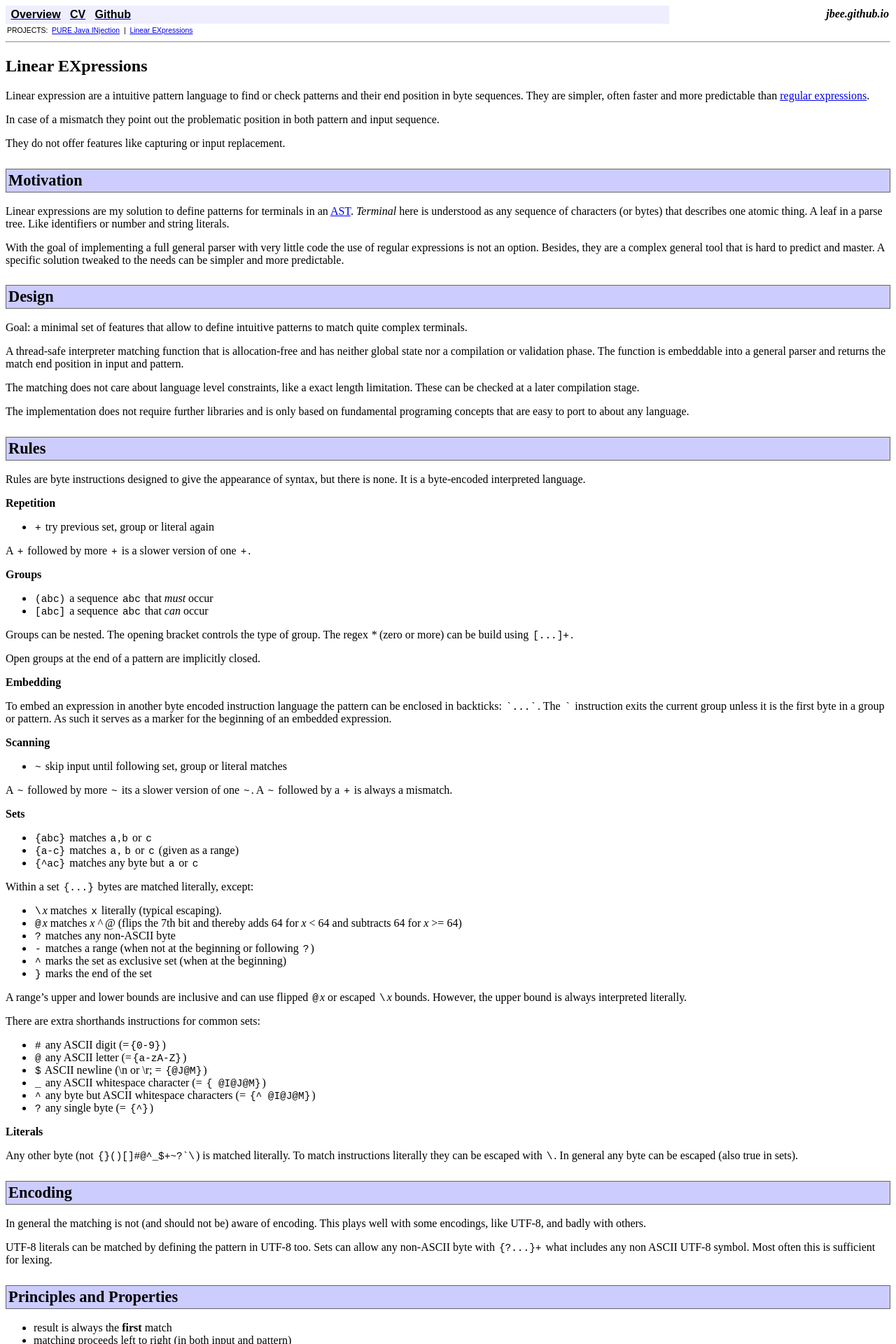
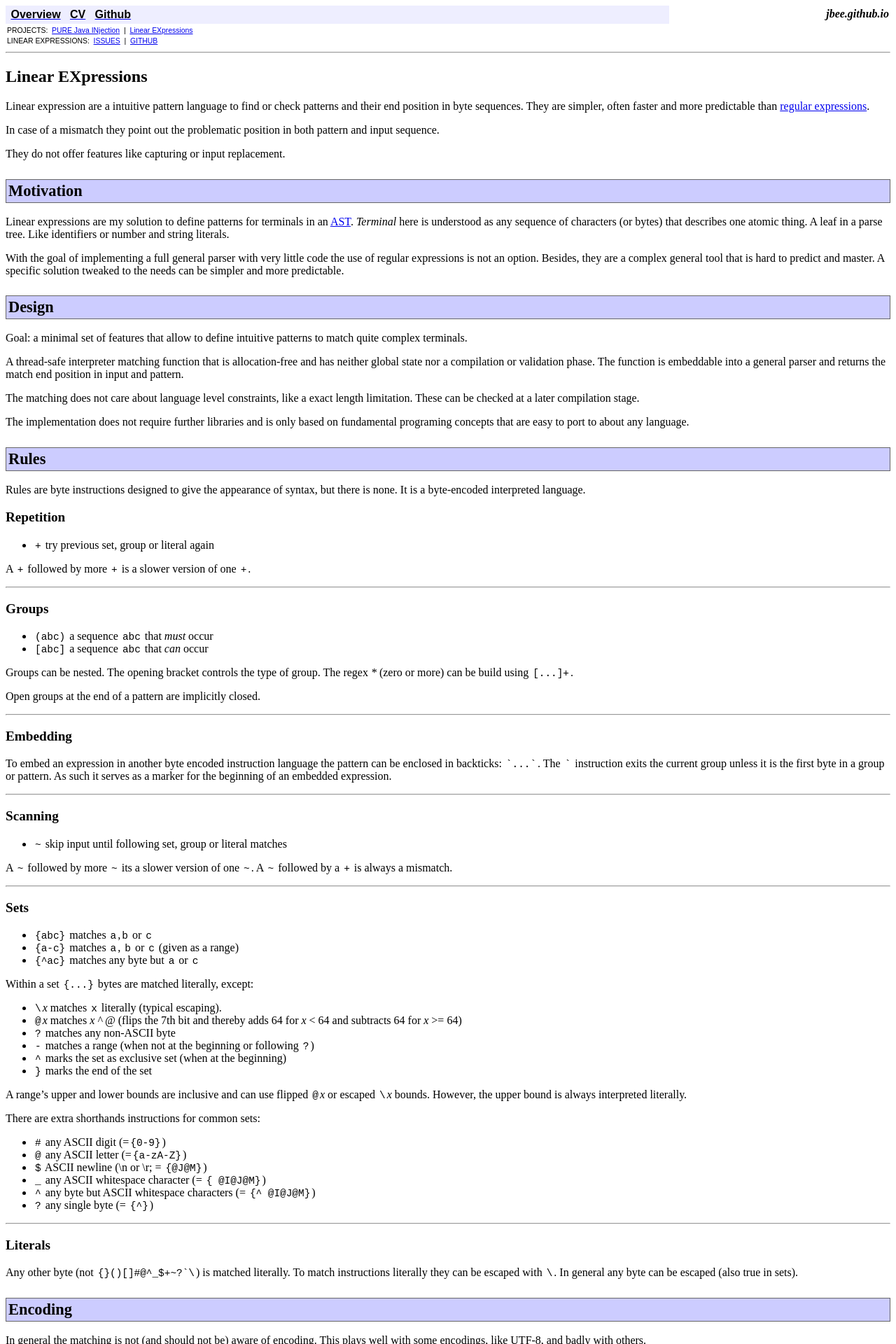
Before and after one commit to jbee/jbee.github.io, a Jekyll site: the page built from lex/index.md, in a window 1280 px wide. Shown: the top 1920 px of the page at 70% size. Built offline with Jekyll 4.4.1, drawn with Linux system fonts in a browser that asks for light colours; some of the changed text lies outside the part shown.

Commit message:
feat: links back in, h3 in javadoc style

```diff
--- a/_includes/menu.html
+++ b/_includes/menu.html
@@ -8,4 +8,9 @@
 	&nbsp;<a href="https://github.com/jbee"><span>Github</span></a>&nbsp;
 	</td></tr></table>
 	<div>PROJECTS: &nbsp;<a href="/purejin/"><span>PURE Java INjection</span></a>&nbsp; | &nbsp;<a href="/lex/"><span>Linear EXpressions</span></a>&nbsp;</div>
+	{% if page.links %}
+	<div>{{ page.title }}:
+	{% for link in page.links %}&nbsp;<a href="{{ link[1] }}">{{ link[0] }}</a>&nbsp;{% unless forloop.last %} | {% endunless %}{% endfor %}
+	</div>
+	{% endif %}
 </nav>
--- a/_layouts/default.html
+++ b/_layouts/default.html
@@ -7,7 +7,8 @@
 	<style>
 nav table a span { font-weight: bold; color: black; }
 nav table { background-color: #EEEEFF; padding: 3px 2px; font-family: "SansSerif", sans-serif; }
-nav div { font-family: "SansSerif", sans-serif; font-size: 65%; padding: 2px; padding-top: 4px;}
+nav div { font-family: "SansSerif", sans-serif; font-size: 65%; padding: 2px; margin-top: 2px;}
+nav div + div { text-transform: uppercase; margin: 0;  }
 nav aside { float: right; background-color: white; font-style: italic; font-weight: bold; padding: 3px 2px; width: 20%; text-align: right; }
 
 section table { margin-top: 1em; }
@@ -22,13 +23,8 @@ footer { font-family: "Verdana", sans-serif; font-size: 70%; color: #808080;  }
 footer p { margin-top: 0.5em; }
 
 h1 { font-size: 150%; font-weight: bold; }
-h2 { font-size: 140%; font-weight: bold;
-	margin-top: 1.2em;
-    margin-bottom: 0.8em;
-    padding: 3px;
-    background-color: #CCCCFF;
-    border: solid 1px #666666;
-}
+h2 { font-size: 140%; font-weight: bold; margin-top: 1.2em; margin-bottom: 0.8em; padding: 3px;background-color: #CCCCFF; border: solid 1px #666666; }
+h3 { font-size: 120%; }
 
 pre { margin-left: 40px; }
 p code, li code {  white-space: nowrap; line-height: 1em; padding: 0 2px; }
--- a/lex/index.md
+++ b/lex/index.md
@@ -61,14 +61,15 @@ Rules are byte instructions designed to give the
 appearance of syntax, but there is none.
 It is a byte-encoded interpreted language.
 
-**Repetition**
+### Repetition
 
 * `+`      try previous set, group or literal again
 
 A `+` followed by more `+` is a slower version of one `+`.
 
+----
 
-**Groups**
+### Groups
 
 * `(abc)` a sequence `abc` that *must* occur
 * `[abc]` a sequence `abc` that *can* occur
@@ -78,16 +79,18 @@ The regex _*_ (zero or more) can be build using `[...]+`.
 
 Open groups at the end of a pattern are implicitly closed.
 
+----
 
-**Embedding**
+### Embedding
 
 To embed an expression in another byte encoded instruction language the pattern
 can be enclosed in backticks: `` `...` ``. The `` ` `` instruction exits the
 current group unless it is the first byte in a group or pattern.
 As such it serves as a marker for the beginning of an embedded expression.
 
+----
 
-**Scanning**
+### Scanning
 
 * `~`      skip input until following set, group or literal matches
 
@@ -95,7 +98,9 @@ A `~` followed by more `~` its a slower version of one `~`.
 A `~` followed by a `+` is always a mismatch.
 
 
-**Sets**
+----
+
+### Sets
 
 * `{abc}`   matches `a`,`b` or `c`
 * `{a-c}`   matches `a`, `b` or `c` (given as a range)
@@ -121,7 +126,9 @@ There are extra shorthands instructions for common sets:
 * `^`       any byte but ASCII whitespace characters (= `{^ @I@J@M}`)
 * `?`       any single byte (= `{^}`)
 
-**Literals**
+----
+
+### Literals
 
 Any other byte (not `` {}()[]#@^_$+~?`\ ``) is matched literally.
 To match instructions literally they can be escaped with `\`.
@@ -190,21 +197,25 @@ shortest or longest but generally this is not possible.
 ## Examples
 Examples of a pattern an the inputs they match:
 
-Dates
+### Dates
 
 * `####/##/##`: *yyyy/mm/dd*
 * `##[##]/##/##`: *yy/mm/dd* or *yyyy/mm/dd*
 * `##{-/.}##{-/.}##`: *dd/mm/yy*, *dd-mm-yy* or *dd.mm.yy*
 * `#[#]/#[#]/##[##]`: *d/m/yy*, *dd/mm/yy*, *d/m/yyyy* or *dd/mm/yyyy*
 
-Times
+----
+
+### Times
 
 * `##:##`: *hh:mm*
 * `##:##[:##]` : *hh:mm* or *hh:mm:ss*
 * `##:##:##[.###]`: *hh:mm:ss* or *hh:mm:ss.SSS* (ms)
 * `##[:##][:##].###`: *hh:mm:ss.SSS*, *mm:ss.SSS* or *ss.SSS*
 
-Numbers
+----
+
+### Numbers
 
 * `#+`: simple integers; `1`, `42`, `345`, ...
 * `#+[,###]+`: with dividers; `42`, `42,000`, `42,000,000`, ...
@@ -214,19 +225,25 @@ Numbers
 * `0b{01}+[_+{01}+]+`: java binary literal; `0b0000_1010`, ...
 * `0x{0-9A-Fa-f}+[_+{0-9A-Fa-f}+]+`: java hex literals; `0xCAFE_BABE`, ...
 
-Strings
+----
+
+### Strings
 
 * `"{^"}+"`: quoted string (no escaping); `"foo"`, `"1"`, ...
 * `"~"`: quoted string (no escaping); `"foo"`, `"1"`, ...
 * `"~({^\}")`: quoted string (escaping); `"foo"`, `"foo\"bar"`, ...
 * `"""~(""")`: triple quoted string; `"""foo"""`, `"""foo"bar"baz"""`, ...
 
-Identifiers
+----
+
+### Identifiers
 
 * `@+[{-_}{a-zA-Z0-9}+]+`: general letters and digits; `foo`, `Foo`, `foo-bar`, `fooBar`, `foo_bar`, `foo1`, `foo2bar`, ...
 * `\$@{?a-zA-Z0-9_}+`: php style; `$foo`, `$föö`, `$FOO2`, `$foo_bar`
 
-Phone Numbers
+----
+
+### Phone Numbers
 
 * `[\+]#+[{- }#+]+`: local or international; `0150 963852`, `0150-963852`, `+49 12345 698547`, ...
 
```
Also changed, not shown: purejin/index.md (+9 -3 lines).
